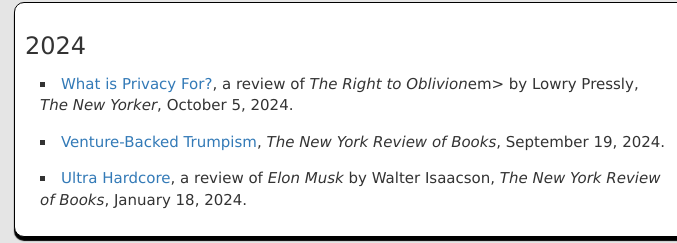
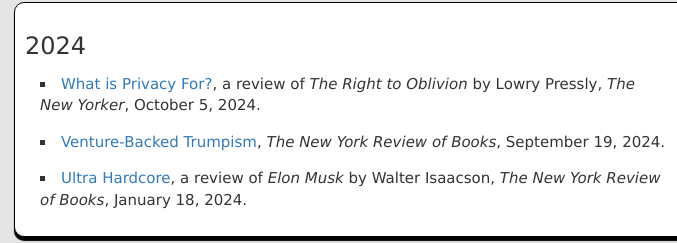
Before and after one commit to bentarnoff/bentarnoff.github.io, a plain HTML site: page articles.html in a window 1280 px wide. Shown: the part 292-535 px from the top of the page, 41-718 px from the left. Drawn offline with nearby package versions, Linux system fonts and the light colour scheme.

Commit message:
Update articles.html

```diff
--- a/articles.html
+++ b/articles.html
@@ -47,7 +47,7 @@
 <div class="row">
 <div class="col-md-7" id="content">
 <h3>2024</h3>
-		<li><a href="https://www.newyorker.com/culture/the-weekend-essay/what-is-privacy-for">What is Privacy For?</a>, a review of <em>The Right to Oblivion</em>em> by Lowry Pressly, <em>The New Yorker</em>, October 5, 2024.</li>
+		<li><a href="https://www.newyorker.com/culture/the-weekend-essay/what-is-privacy-for">What is Privacy For?</a>, a review of <em>The Right to Oblivion</em> by Lowry Pressly, <em>The New Yorker</em>, October 5, 2024.</li>
 		<li><a href="https://www.nybooks.com/articles/2024/09/19/venture-backed-trumpism-ben-tarnoff/">Venture-Backed Trumpism</a>, <em>The New York Review of Books</em>, September 19, 2024.</li>
 		<li><a href="https://www.nybooks.com/articles/2024/01/18/ultra-hardcore-elon-musk-walter-isaacson/">Ultra Hardcore</a>, a review of <em>Elon Musk</em> by Walter Isaacson, <em>The New York Review of Books</em>, January 18, 2024.</li>
 </div>
```
